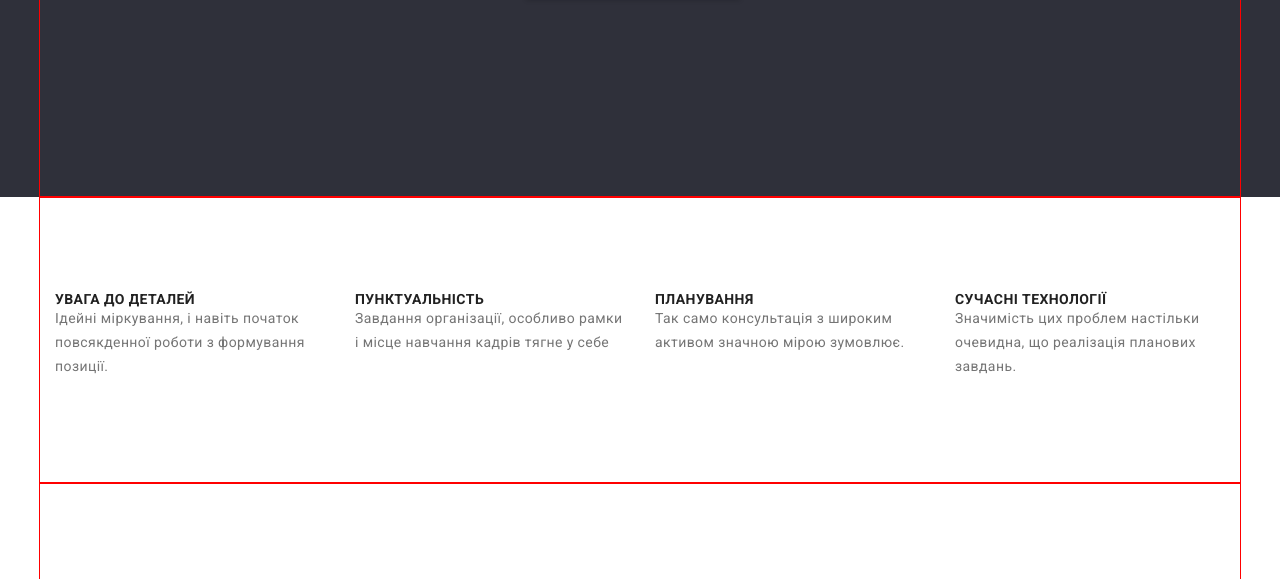
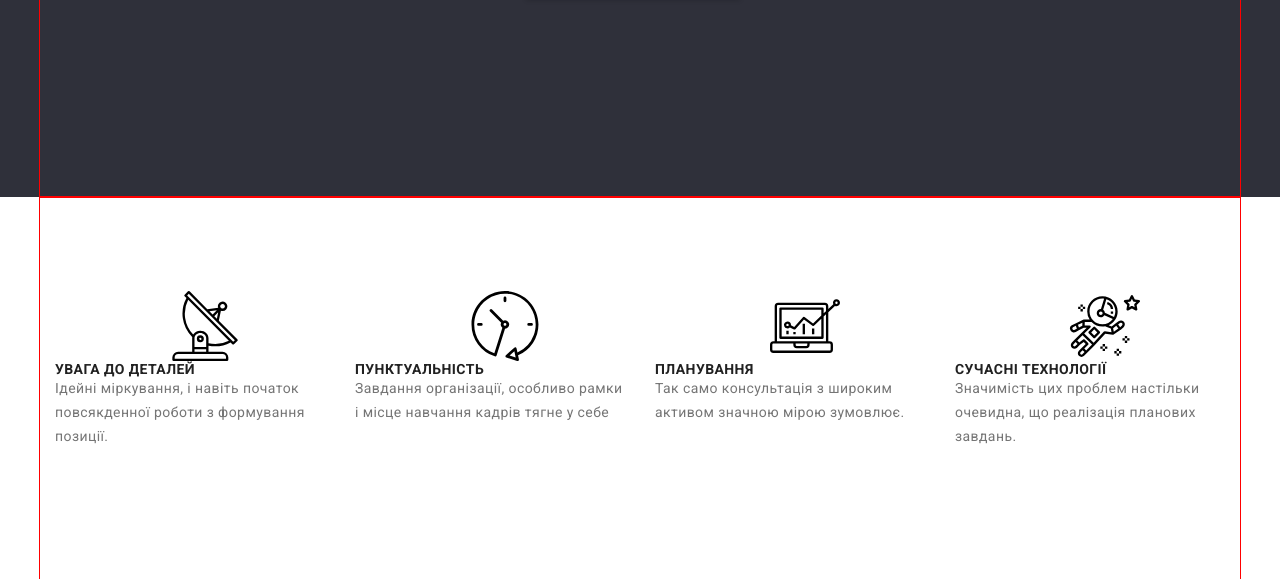
Before and after one commit to Eduardkvaker/goit-markup-hw-04, a plain HTML site: page index.html in a window 1280 px wide. Shown: the part 521-1100 px from the top of the page. Drawn offline with nearby package versions, Linux system fonts and the light colour scheme.

Commit message:
add to goit-markup-hw-04

```diff
--- a/css/styles.css
+++ b/css/styles.css
@@ -183,9 +183,10 @@ display: flex;
     justify-content: flex-start;
     align-items: flex-start;
     width: 270px;
-    height: 98px;
+    height: 248px;
     margin-right: 30px;
 }
+
 .caption {
     color: var(--title-text-color);
     font-family: var(--primery-font-family);
--- a/index.html
+++ b/index.html
@@ -43,20 +43,34 @@
             <div class="container noname-container">
              <ul class="items">
                 <li class="point">
+                    <svg class="point-icon" wedth="70" height="70">
+                        <use href="./images/sprait.svg#icon-antenna-1">
+                        </use>
+                    </svg>
                     <h3 class="caption">УВАГА ДО ДЕТАЛЕЙ</h3>
                     <p class="text"> Ідейні міркування, i навіть початок повсякденної роботи з формування позиції.</p>
                 </li>
-
                 <li class="point">
+                    <svg class="point-icon" wedth="70" height="70">
+                    <use href="./images/sprait.svg#icon-clock-1">
+                    </use>
+                </svg>
                     <h3 class="caption">ПУНКТУАЛЬНІСТЬ</h3>
                     <p class="text">Завдання організації, особливо рамки i місце навчання кадрів тягне у себе</p>
                 </li>
-
                 <li class="point">
+                    <svg class="point-icon" wedth="70" height="70">
+                        <use href="./images/sprait.svg#icon-diagram-1">
+                        </use>
+                    </svg>
                     <h3 class="caption">ПЛАНУВАННЯ</h3>
                     <p class="text">Так само консультація з широким активом значною мірою зумовлює.</p>
                 </li>
                 <li class="point">
+                    <svg class="point-icon" wedth="70" height="70">
+                        <use href="./images/sprait.svg#icon-astronaut-1">
+                        </use>
+                    </svg>
                     <h3 class="caption">СУЧАСНІ ТЕХНОЛОГІЇ</h3>
                     <p class="text">Значимість цих проблем настільки очевидна, що реалізація планових завдань.</p>
                 </li>
```
